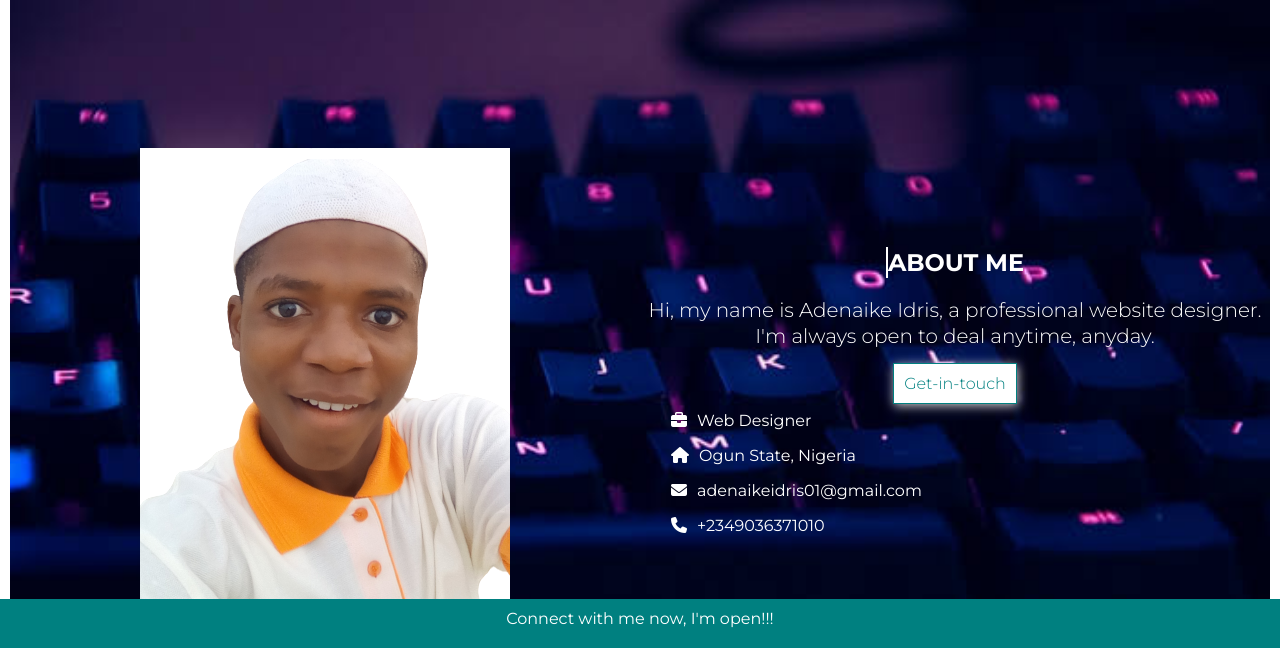
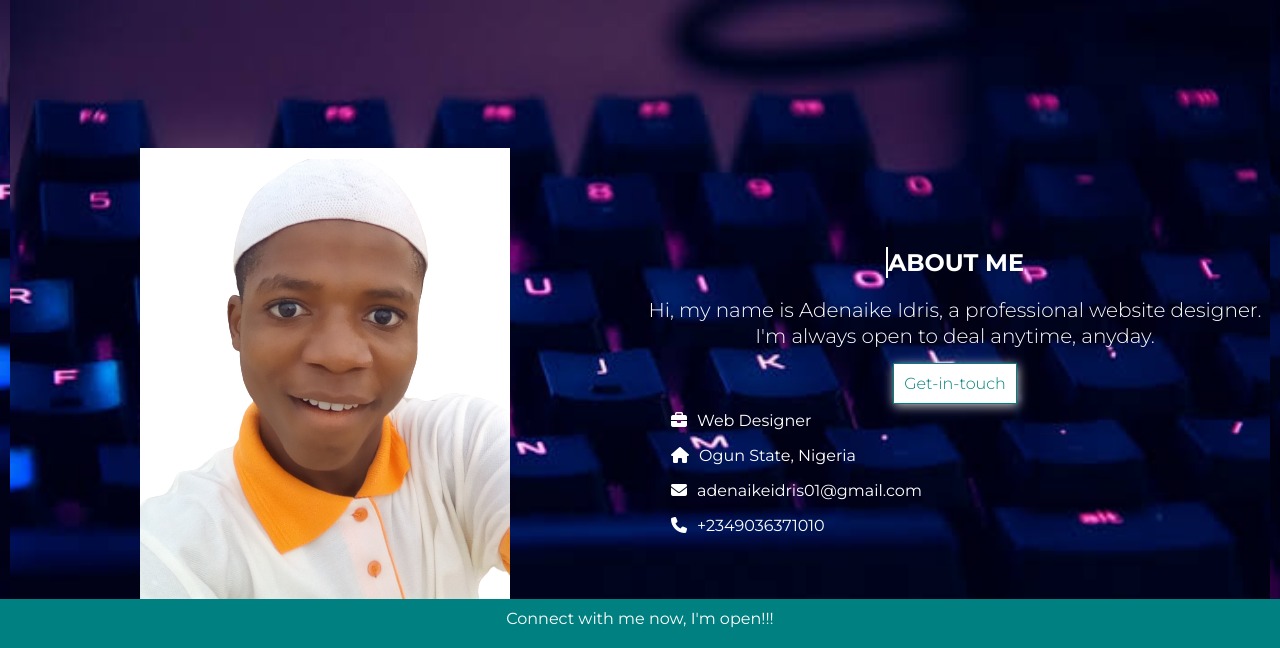
Before and after one commit to adenaikeidris/adenaikeidris.github.io, a plain HTML site: page index.html in a window 1280 px wide. Shown: the part 105-753 px from the top of the page. Drawn offline with Linux system fonts and the light colour scheme.

Commit message:
Update index.html

```diff
--- a/index.html
+++ b/index.html
@@ -18,7 +18,7 @@
     </style>
 </head>
 
-<body class="">
+<body class="bg-light">
     <header id="header">
         <nav class="nav-grid">
             <div class="bio">
```
